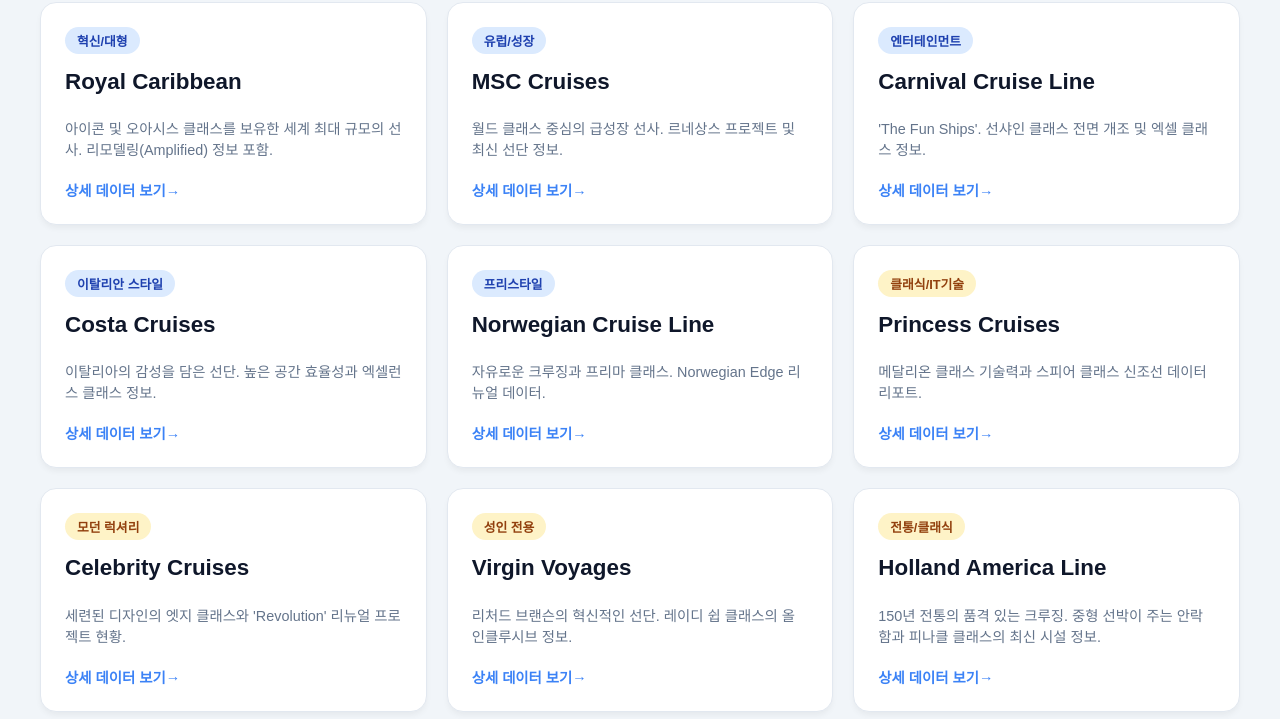
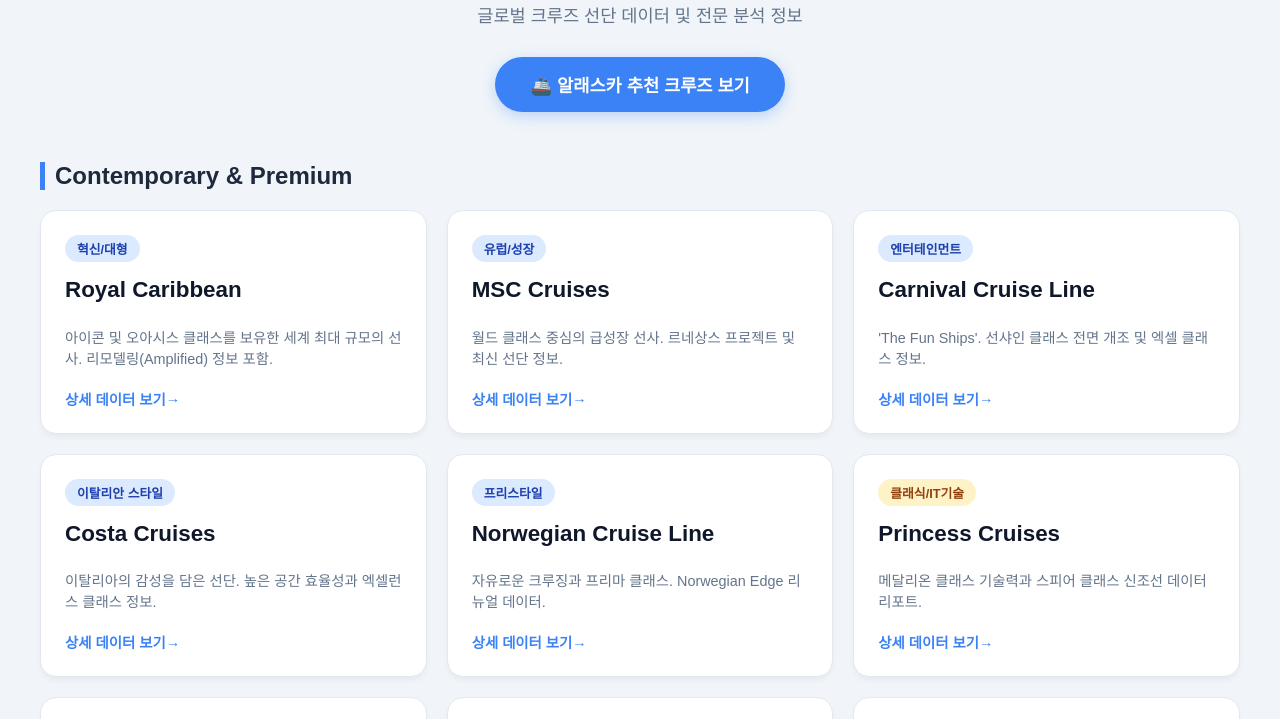
Before and after one commit to nodynody/my-cruise-site, a plain HTML site: page index.html in a window 1280 px wide. Shown: the part 260-979 px from the top of the page. Drawn offline with Linux system fonts and the light colour scheme; a web font is replaced by a local one.

Commit message:
Add files via upload

```diff
--- a/index.html
+++ b/index.html
@@ -126,6 +126,25 @@
             font-size: 0.9rem;
             padding-bottom: 40px;
         }
+        /* 알래스카 버튼 전용 스타일 */
+        .btn-alaska {
+            display: inline-block;
+            background-color: var(--accent);
+            color: white;
+            text-decoration: none;
+            padding: 15px 35px;
+            border-radius: 50px;
+            font-weight: 700;
+            font-size: 1.1rem;
+            box-shadow: 0 4px 15px rgba(59, 130, 246, 0.3);
+            transition: all 0.3s ease;
+        }
+
+        .btn-alaska:hover {
+            background-color: #2563EB;
+            transform: translateY(-3px);
+            box-shadow: 0 6px 20px rgba(59, 130, 246, 0.4);
+        }
     </style>
 </head>
 <body>
@@ -134,6 +153,14 @@
     <header>
         <h1>Global Cruise Fleet Hub</h1>
         <p>전 세계 주요 선사별 선단 데이터베이스 및 리모델링 현황 (2026)</p>
+        <h1>Global Cruise Fleet Intelligence 2026</h1>
+            <p style="color: var(--text-sub); margin-bottom: 30px;">글로벌 크루즈 선단 데이터 및 전문 분석 정보</p>
+
+            <div style="margin-bottom: 20px;">
+                <a href="alaska" class="btn-alaska">
+                    🚢 알래스카 추천 크루즈 보기
+                </a>
+            </div>
     </header>
 
     <div class="category-title">Contemporary & Premium</div>
```
